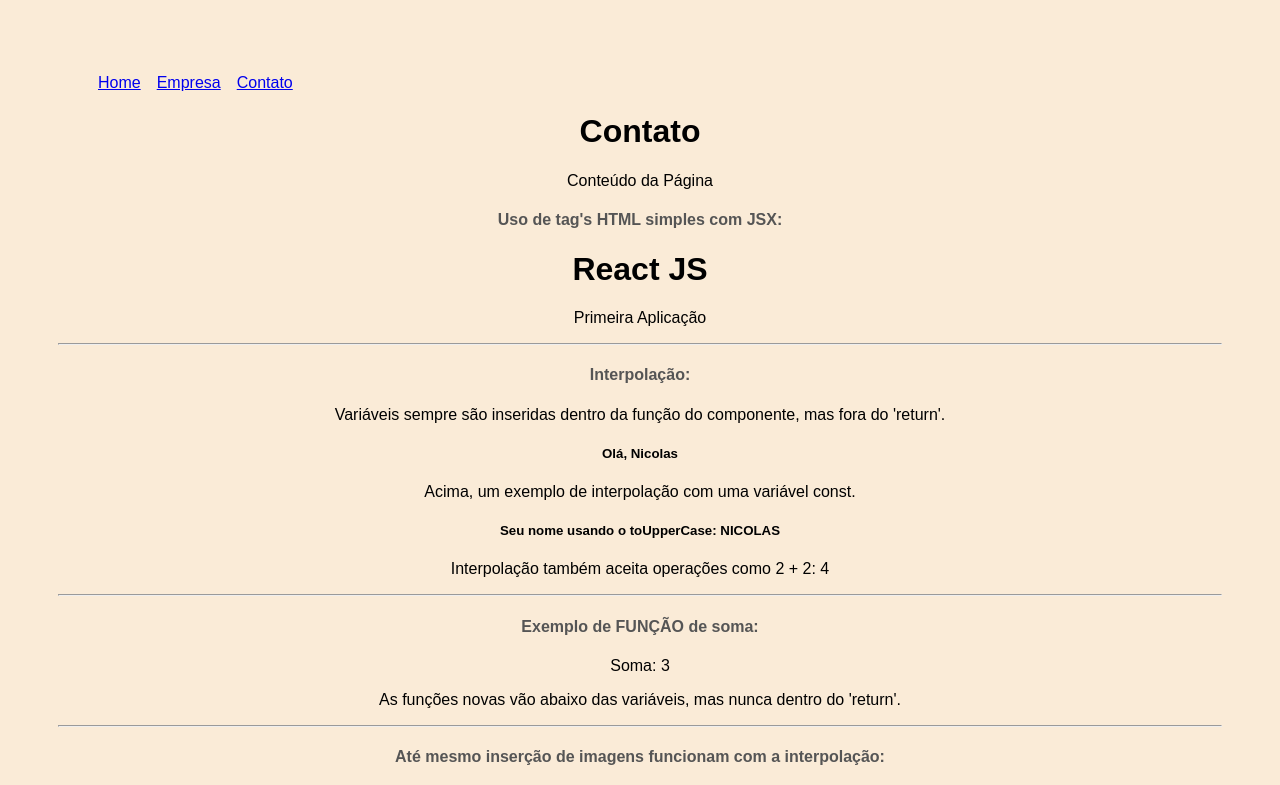
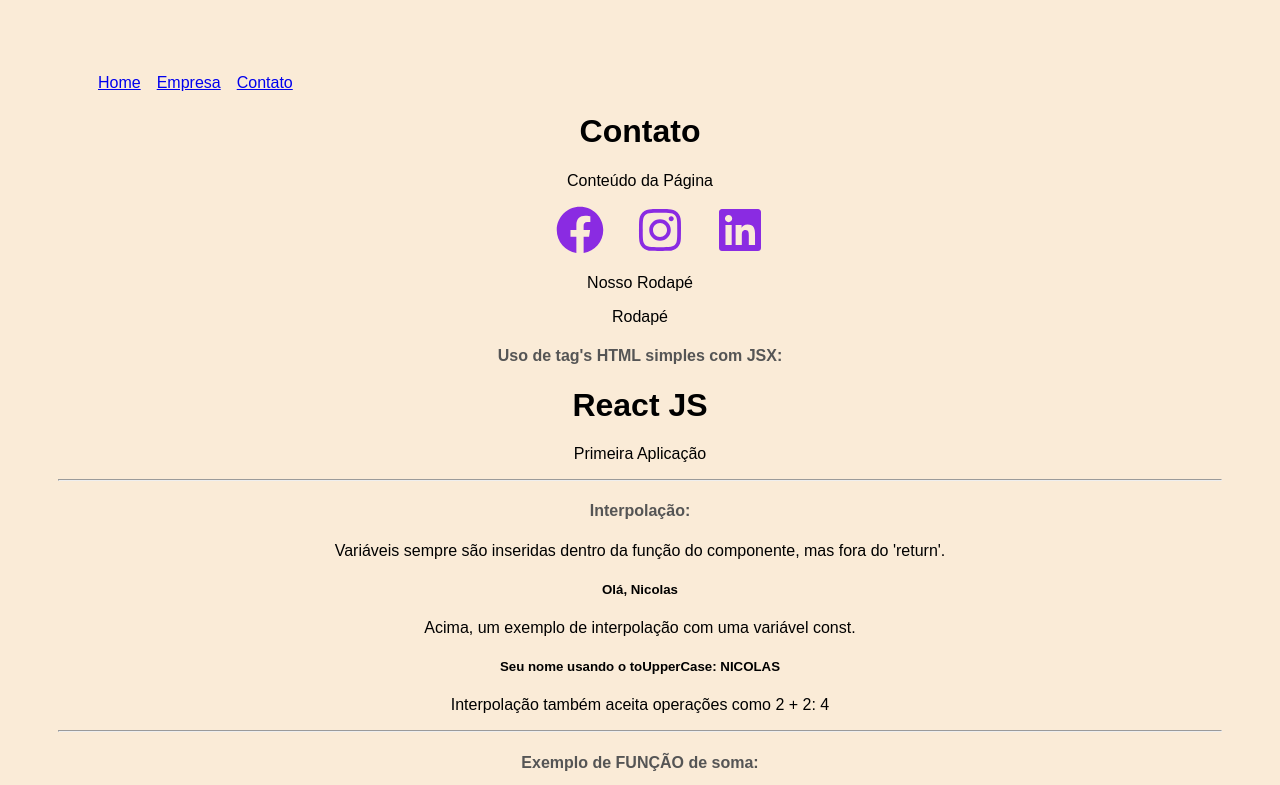
Before and after one commit to N-Skay/react-js-training, a React (Create React App) app: page /contato in a window 1280 px wide. Shown: the top 785 px of the page. Built offline with nearby package versions, Linux system fonts and the light colour scheme.

Commit message:
React icons

```diff
--- a/package.json
+++ b/package.json
@@ -8,6 +8,7 @@
     "@testing-library/user-event": "^13.5.0",
     "react": "^18.2.0",
     "react-dom": "^18.2.0",
+    "react-icons": "^4.9.0",
     "react-router-dom": "^6.13.0",
     "react-scripts": "5.0.1",
     "web-vitals": "^2.1.4"
--- a/src/App.js
+++ b/src/App.js
@@ -16,7 +16,8 @@
 import Home from './components/pages/Home';
 import Contato from './components/pages/Contato';
 import Empresa from './components/pages/Empresa';
-import Navbar from './components/Navbar';
+import Navbar from './components/layout/Navbar';
+import Footer from './components/layout/Footer';
 
 function App() {
 
@@ -49,6 +50,8 @@
           <Route path="/empresa" element={<Empresa/>} />
           <Route path="/contato" element={<Contato/>} />
         </Routes>
+
+        <Footer/>
 
       </Router>
 
--- /dev/null
+++ b/src/components/layout/Footer.js
@@ -0,0 +1,16 @@
+import {FaFacebook, FaInstagram, FaLinkedin} from 'react-icons/fa'
+import styles from './Footer.module.css'
+
+
+function Footer(){
+    return <footer>
+        <ul className={styles.social_list}>
+            <li><FaFacebook/></li>
+            <li><FaInstagram/></li>
+            <li><FaLinkedin/></li>
+        </ul>
+        <p>Nosso Rodapé</p>
+        Rodapé</footer>
+}
+
+export default Footer
--- /dev/null
+++ b/src/components/layout/Footer.module.css
@@ -0,0 +1,16 @@
+.social_list{
+    display: flex;
+    justify-content: center;
+    align-items: center;
+    list-style: none;
+}
+
+.social_list li{
+    margin: 0 1em;
+}
+
+.social_list svg{
+    font-size: 3em;
+    cursor: pointer;
+    color: blueviolet;
+}
```
Also changed, not shown: concepts.txt, src/components/layout/Navbar.js (renamed from src/components/Navbar.js), src/components/layout/Navbar.module.css (renamed from src/components/Navbar.module.css), 1 other file (tests, documents, lock files or other folders).
